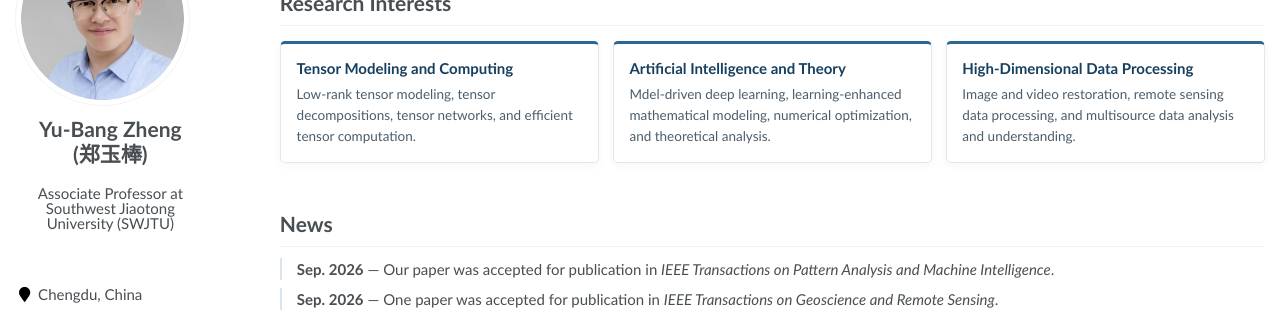
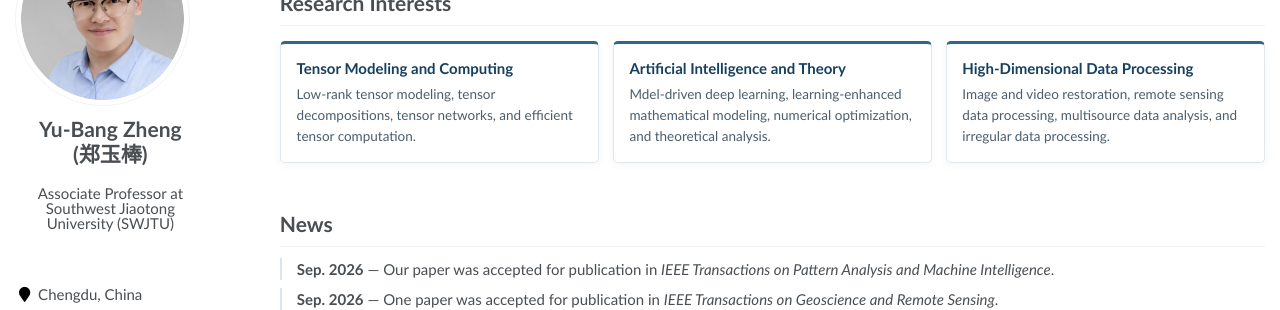
Before and after one commit to YuBangZheng/yubangzheng.github.io, a Jekyll site: the page built from pages/about.md, in a window 1280 px wide and 900 px high. Shown: the part 160-470 px from the top of the window. Built offline with Jekyll 4.4.1, drawn with Linux system fonts in a browser that asks for light colours.

Commit message:
Update about.md

```diff
--- a/pages/about.md
+++ b/pages/about.md
@@ -27,7 +27,7 @@ I am an Associate Professor with the [School of Information Science and Technolo
   </div>
   <div class="research-card">
     <h3>High-Dimensional Data Processing</h3>
-    <p>Image and video restoration, remote sensing data processing, and multisource data analysis and understanding.</p>
+    <p>Image and video restoration, remote sensing data processing, multisource data analysis, and irregular data processing.</p>
   </div>
 </div>
 
```
